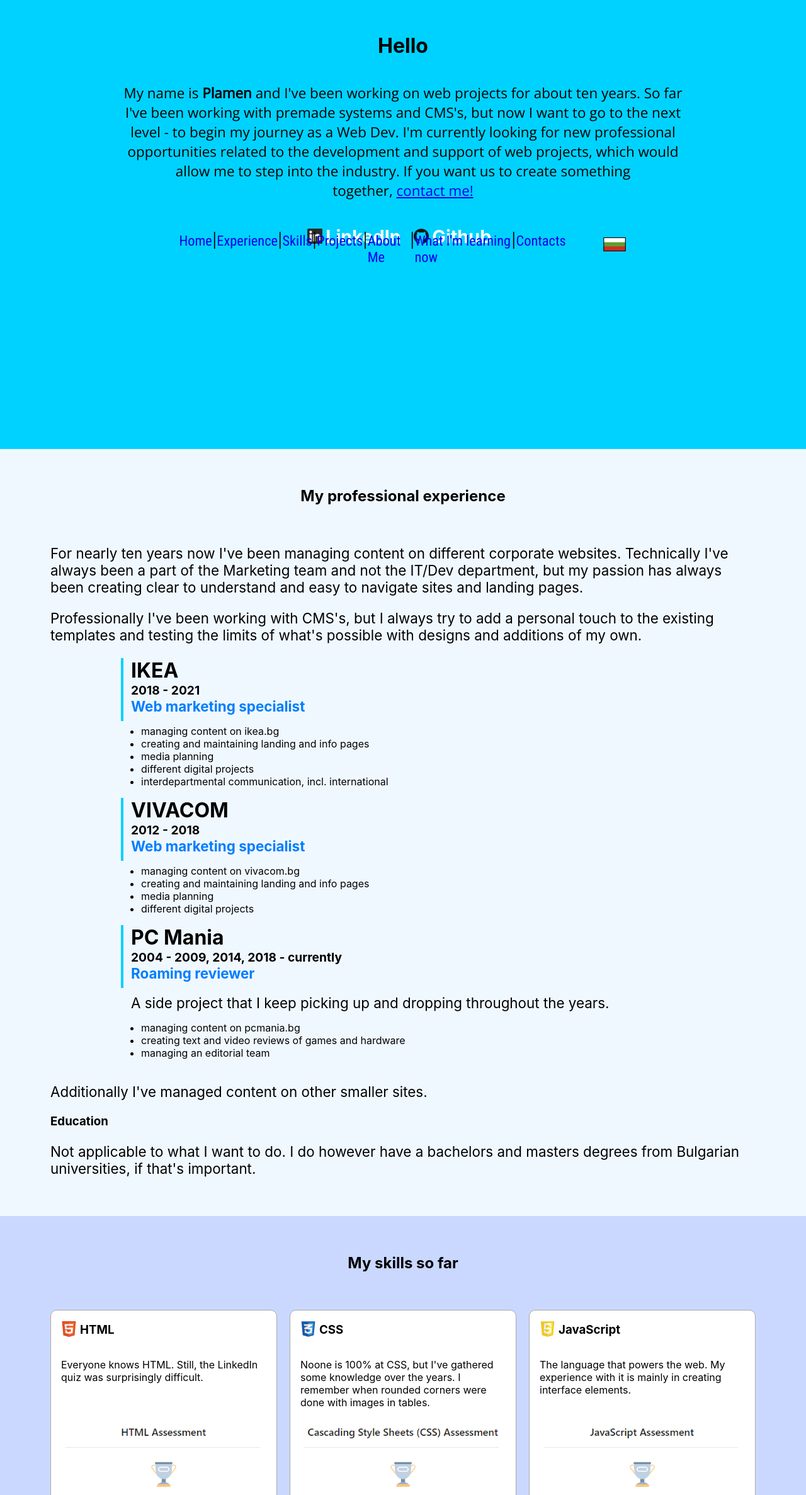
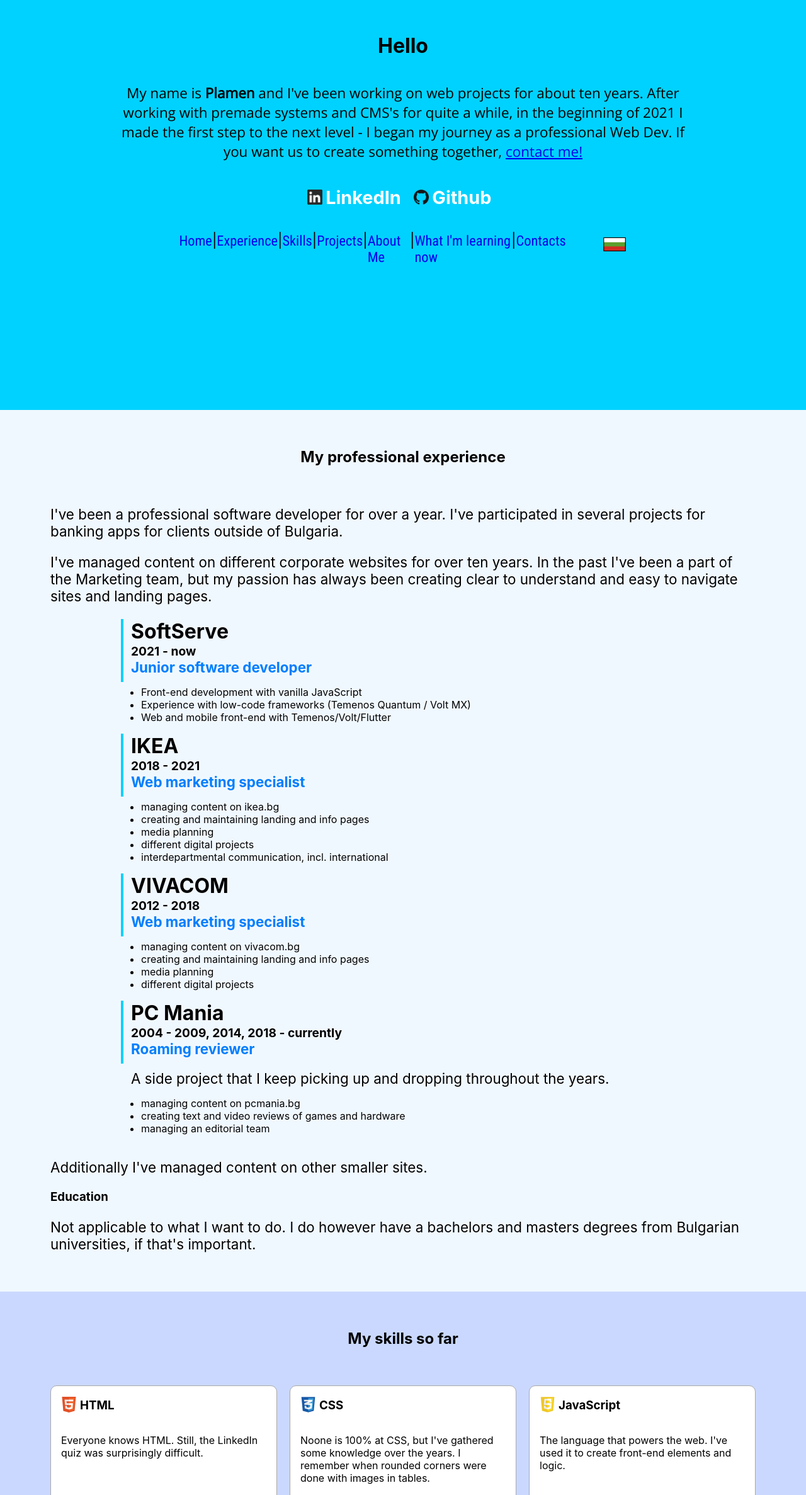
Before and after one commit to Flameski/portfolio-2021, a React (Create React App) app: page / in a window 1280 px wide. Shown: the part 192-2566 px from the top of the page at 63% size. Built offline with nearby package versions, Linux system fonts and the light colour scheme.

Commit message:
2022 update

```diff
--- a/package.json
+++ b/package.json
@@ -10,7 +10,7 @@
     "react-dom": "^17.0.1",
     "react-router-dom": "^5.2.0",
     "react-router-hash-link": "^2.3.1",
-    "react-scripts": "4.0.2",
+    "react-scripts": "^5.0.1",
     "sass": "^1.32.6",
     "web-vitals": "^1.1.0"
   },
--- a/src/components/CV.js
+++ b/src/components/CV.js
@@ -6,17 +6,26 @@
       <section className="experience" id="cv">
         <h2>Моят професионален опит</h2>
         <p>
-          От почти десет години се занимавам с управление на съдържание по
-          сайтовете на различни компании. Формално досега винаги съм бил част от
-          маркетинг екипа, а не от IT/Dev отдела, но моята страст винаги е била
-          насочена към създаването на ясни за разбиране и лесни за навигиране
-          сайтове и лендинг страници.
+          От повече от година съм част професионален софтуерен разработчик.
+          Участвал съм в няколко проекта за банкови приложения за клиенти извън
+          България.
         </p>
         <p>
-          В професионална среда работя с вече изградени CMS-и, но винаги се
-          старая да добавя личен отпечатък към зададените шаблони и да тествам
-          границите на възможното със собствени дизайни и доработки.
+          Над десет години се занимавах с управление на съдържание по сайтовете
+          на различни компании. В миналото бях част от маркетинг екипа, но моята
+          страст винаги е била насочена към създаването на ясни за разбиране и
+          лесни за навигиране сайтове и лендинг страници.
         </p>
+        <div className="employment">
+          <h4>SoftServe</h4>
+          <h5>2021 - до сега</h5>
+          <h6>Младши разработчик софтуер</h6>
+          <ul>
+            <li>Front-end разработка с vanilla JavaScript</li>
+            <li>Опит с low-code системи (Temenos Quantum / Volt MX)</li>
+            <li>Web и mobile front-end с Temenos/Volt/Flutter</li>
+          </ul>
+        </div>
         <div className="employment">
           <h4>IKEA</h4>
           <h5>2018 - 2021</h5>
@@ -72,17 +81,28 @@
       <section className="experience" id="cv">
         <h2>My professional experience</h2>
         <p>
-          For nearly ten years now I've been managing content on different
-          corporate websites. Technically I've always been a part of the
-          Marketing team and not the IT/Dev department, but my passion has
-          always been creating clear to understand and easy to navigate sites
-          and landing pages.
+          I've been a professional software developer for over a year. I've
+          participated in several projects for banking apps for clients outside
+          of Bulgaria.
         </p>
         <p>
-          Professionally I've been working with CMS's, but I always try to add a
-          personal touch to the existing templates and testing the limits of
-          what's possible with designs and additions of my own.
+          I've managed content on different corporate websites for over ten
+          years. In the past I've been a part of the Marketing team, but my
+          passion has always been creating clear to understand and easy to
+          navigate sites and landing pages.
         </p>
+        <div className="employment">
+          <h4>SoftServe</h4>
+          <h5>2021 - now</h5>
+          <h6>Junior software developer</h6>
+          <ul>
+            <li>Front-end development with vanilla JavaScript</li>
+            <li>
+              Experience with low-code frameworks (Temenos Quantum / Volt MX)
+            </li>
+            <li>Web and mobile front-end with Temenos/Volt/Flutter</li>
+          </ul>
+        </div>
         <div className="employment">
           <h4>IKEA</h4>
           <h5>2018 - 2021</h5>
--- a/src/components/Home.js
+++ b/src/components/Home.js
@@ -9,10 +9,8 @@
         <h1>Здравейте</h1>
         <p>
           Аз съм <strong>Пламен</strong> и се занимавам с уеб вече има-няма
-          десет години. Досега работех с готови системи и CMS-и, но искам да
-          премина на следващото ниво - да започна като Web Dev. В момента търся
-          нова професионална реализация, свързана с разработката и поддръжката
-          на уеб проекти, която да ми позволи да навляза в индустрията. Ако
+          десет години. След като доста време работех с готови системи и CMS-и, в началото на 2021-ва година успях да
+          премина на следващото ниво - стартирах като професионален Web Dev. Ако
           искате да направим нещо заедно,&nbsp;
           <a href="mailto:plamen.d@protonmail.com">свържете се с мен!</a>
         </p>
@@ -36,11 +34,9 @@
         <h1>Hello</h1>
         <p>
           My name is <strong>Plamen</strong> and I've been working on web
-          projects for about ten years. So far I've been working with premade
-          systems and CMS's, but now I want to go to the next level - to begin
-          my journey as a Web Dev. I'm currently looking for new professional
-          opportunities related to the development and support of web projects,
-          which would allow me to step into the industry. If you want us to
+          projects for about ten years. After working with premade
+          systems and CMS's for quite a while, in the beginning of 2021 I made the first step to the next level - I began
+          my journey as a professional Web Dev. If you want us to
           create something together,&nbsp;
           <a href="mailto:plamen.d@protonmail.com">contact me!</a>
         </p>
--- a/src/components/Tidbit.js
+++ b/src/components/Tidbit.js
@@ -1,4 +1,4 @@
-import React from 'react';
+import React from "react";
 
 const Tidbit = ({ id, title, img, bgstyle, showTidbitDescription }) => {
   return (
@@ -8,7 +8,7 @@
       onMouseOver={() => showTidbitDescription(id)}
       onMouseDown={() => showTidbitDescription(id)}
     >
-      <img src={img.default} alt={title} />
+      <img src={img} alt={title} />
       <p>{title}</p>
     </div>
   );
--- a/src/data/personal.js
+++ b/src/data/personal.js
@@ -1,59 +1,59 @@
 export const personal = [
   {
     id: 0,
-    title: 'Alt-tech wannabe',
-    img: require('../img/duck.png'),
+    title: "Alt-tech wannabe",
+    img: require("../img/brave.png"),
     description:
-      'Аз не го "гугълвам", аз го "дъквам". Да живее браузъра Brave. По ирония на съдбата не разбирам от Linux (все още).',
+      'Аз не го "гугълвам", аз го "брейввам". Да живее браузъра Brave. По ирония на съдбата не разбирам от Linux (все още).',
     descriptionEn:
-      'I don\'t "google" it, I "duck" it. Brave browser all the way. Ironically enough I don\'t do Linux (yet).',
-    bgstyle: 'linear-gradient(300deg, #ffc97d, #ff8a00)',
+      'I don\'t "google" it, I "brave" it. Brave browser all the way. Ironically enough I don\'t do Linux (yet).',
+    bgstyle: "linear-gradient(300deg, #ffc97d, #ff8a00)",
   },
   {
     id: 1,
-    title: 'Console peasant',
-    img: require('../img/peasant.png'),
+    title: "Console peasant",
+    img: require("../img/peasant.png"),
     description:
-      'Основната ми система в момента е PlayStation 4 Pro. Събирам пари за PS5!',
+      "Основната ми система в момента е PlayStation 4 Pro. Събирам пари за PS5!",
     descriptionEn:
-      'My current system of choice is the PlayStation 4 Pro. Saving for a PS5!',
-    bgstyle: 'linear-gradient(300deg, #fbff87, #f0ff00)',
+      "My current system of choice is the PlayStation 4 Pro. Saving for a PS5!",
+    bgstyle: "linear-gradient(300deg, #fbff87, #f0ff00)",
   },
   {
     id: 2,
-    title: 'No Twitter for me',
-    img: require('../img/twit.png'),
-    description: 'Никога.',
-    descriptionEn: 'Ever.',
-    bgstyle: 'linear-gradient(300deg, #7ed4f8, #1f85e5)',
+    title: "No Twitter for me",
+    img: require("../img/twit.png"),
+    description: "Никога.",
+    descriptionEn: "Ever.",
+    bgstyle: "linear-gradient(300deg, #7ed4f8, #1f85e5)",
   },
   {
     id: 3,
-    title: 'YouTube maniac',
-    img: require('../img/yt.png'),
+    title: "YouTube maniac",
+    img: require("../img/yt.png"),
     description:
-      'Почти не гледам телевизия, каквото ми трябва намирам в YouTube. Да, помня за алт-тех нещото, но YouTube няма еквивалент.',
+      "Почти не гледам телевизия, каквото ми трябва намирам в YouTube. Да, помня за алт-тех нещото, но YouTube няма еквивалент.",
     descriptionEn:
-      'I barely watch TV anymore, I get everything I need from YouTube. Yes, I know about the alt-tech thing, but YouTube has no equivalent.',
-    bgstyle: 'linear-gradient(300deg, #f3a6a6, #e51f1f)',
+      "I barely watch TV anymore, I get everything I need from YouTube. Yes, I know about the alt-tech thing, but YouTube has no equivalent.",
+    bgstyle: "linear-gradient(300deg, #f3a6a6, #e51f1f)",
   },
   {
     id: 4,
-    title: 'Skyrim',
-    img: require('../img/skyrim.png'),
-    description: 'Ако се чудите - да, любимата ми игра е Skyrim.',
+    title: "Skyrim",
+    img: require("../img/skyrim.png"),
+    description: "Ако се чудите - да, любимата ми игра е Skyrim.",
     descriptionEn:
-      'In case you needed to know - yes, my favourite videogame is Skyrim.',
-    bgstyle: 'linear-gradient(300deg, #6d6d6d, #38383c)',
+      "In case you needed to know - yes, my favourite videogame is Skyrim.",
+    bgstyle: "linear-gradient(300deg, #6d6d6d, #38383c)",
   },
   {
     id: 5,
-    title: 'Board gamer',
-    img: require('../img/dt.png'),
+    title: "Board gamer",
+    img: require("../img/dt.png"),
     description:
-      'Картонът и пластмасата отново са на мода. Любимата ми е Terraforming Mars.',
+      "Картонът и пластмасата отново са на мода. Любимата ми е Terraforming Mars.",
     descriptionEn:
-      'Cardboard and plastic games are making a comeback. My favourite is Terraforming Mars.',
-    bgstyle: 'linear-gradient(300deg, #6467fe, #0009c1)',
+      "Cardboard and plastic games are making a comeback. My favourite is Terraforming Mars.",
+    bgstyle: "linear-gradient(300deg, #6467fe, #0009c1)",
   },
 ];
--- a/src/data/skills.js
+++ b/src/data/skills.js
@@ -1,80 +1,80 @@
 export const skills = [
   {
     id: 0,
-    name: 'HTML',
+    name: "HTML",
     description:
-      'Всеки знае HTML. Въпреки това тестът в LinkedIn беше изненадващо труден.',
+      "Всеки знае HTML. Въпреки това тестът в LinkedIn беше изненадващо труден.",
     descriptionEn:
-      'Everyone knows HTML. Still, the LinkedIn quiz was surprisingly difficult.',
-    icon: require('../img/html.svg'),
-    badge: require('../img/badge-1-html.png'),
+      "Everyone knows HTML. Still, the LinkedIn quiz was surprisingly difficult.",
+    icon: require("../img/html.svg"),
+    badge: require("../img/badge-1-html.png"),
   },
   {
     id: 1,
-    name: 'CSS',
+    name: "CSS",
     description:
-      'Никой не е 100% в CSS, но през годините събрах известни познания. Помня времето, когато заоблени ръбове на елементи се правеха чрез поставяне на изображения в таблица.',
+      "Никой не е 100% в CSS, но през годините събрах известни познания. Помня времето, когато заоблени ръбове на елементи се правеха чрез поставяне на изображения в таблица.",
     descriptionEn:
       "Noone is 100% at CSS, but I've gathered some knowledge over the years. I remember when rounded corners were done with images in tables.",
-    icon: require('../img/css.png'),
-    badge: require('../img/badge-2-css.png'),
+    icon: require("../img/css.png"),
+    badge: require("../img/badge-2-css.png"),
   },
   {
     id: 2,
-    name: 'JavaScript',
+    name: "JavaScript",
     description:
-      'Езикът, който задвижва уеб-а. Моят опит с него е главно в изграждането на интерфейсни елементи.',
+      "Езикът, който задвижва уеб-а. Използвал съм го за изграждане на фронтенд елементи и логика.",
     descriptionEn:
-      'The language that powers the web. My experience with it is mainly in creating interface elements.',
-    icon: require('../img/js.png'),
-    badge: require('../img/badge-3-js.png'),
+      "The language that powers the web. I've used it to create front-end elements and logic.",
+    icon: require("../img/js.png"),
+    badge: require("../img/badge-3-js.png"),
   },
   {
     id: 3,
-    name: 'React',
+    name: "React",
     description:
-      'Библиотека, с която ми е приятно да работя. Все още съм далеч от познание за всичките й тънкости, но напредвам бързо.',
+      "Библиотека, с която ми е приятно да работя. Все още съм далеч от познание за всичките й тънкости, но напредвам бързо.",
     descriptionEn:
       "A library I enjoy working with. I'm still far from knowing all its secrets, but I'm getting there.",
-    icon: require('../img/react.png'),
-    badge: require('../img/badge-4-react.png'),
+    icon: require("../img/react.png"),
+    badge: require("../img/badge-4-react.png"),
   },
   {
     id: 4,
-    name: 'jQuery',
+    name: "jQuery",
     description:
-      'Знам, че славата му отминава, но все пак е удобна и приятна за ползване технология.',
+      "Знам, че славата му отминава, но все пак е удобна и приятна за ползване технология.",
     descriptionEn:
       "I know it's past its glory days, but I still find it to be a convinient and easy to use tech.",
-    icon: require('../img/jquery.png'),
-    badge: require('../img/badge-5-jquery.png'),
+    icon: require("../img/jquery.png"),
+    badge: require("../img/badge-5-jquery.png"),
   },
   {
     id: 5,
-    name: 'Bootstrap',
+    name: "Bootstrap",
     description:
-      'Обичам този фреймуърк заради бързината, с която ми позволява да правя подредбата на страницата.',
+      "Обичам този фреймуърк заради бързината, с която ми позволява да правя подредбата на страницата.",
     descriptionEn:
-      'I love this framework for the speed it gives me when creating a page layout.',
+      "I love this framework for the speed it gives me when creating a page layout.",
 
-    icon: require('../img/bootstrap.png'),
+    icon: require("../img/bootstrap.png"),
   },
   {
     id: 6,
-    name: 'SCSS',
+    name: "SCSS",
     description:
-      'По-добрият CSS. Заслужава си дори само заради нестинга на елементи.',
+      "По-добрият CSS. Заслужава си дори само заради нестинга на елементи.",
     descriptionEn:
       "The better CSS. It's worth it even only for the nesting of elements.",
-    icon: require('../img/sass.png'),
+    icon: require("../img/sass.png"),
   },
   {
     id: 7,
-    name: 'LUA',
+    name: "LUA",
     description:
-      'Език, по-прост дори от JavaScript. Странично занимание, с което се захванах, за да дигитализирам настолна игра.',
+      "Език, по-прост дори от JavaScript. Странично занимание, с което се захванах, за да дигитализирам настолна игра.",
     descriptionEn:
-      'A Language even simpler than JavaScript. A side project I took up in order to digitize a board game.',
-    icon: require('../img/lua.png'),
+      "A Language even simpler than JavaScript. A side project I took up in order to digitize a board game.",
+    icon: require("../img/lua.png"),
   },
 ];
--- a/src/data/tools.js
+++ b/src/data/tools.js
@@ -1,41 +1,40 @@
 export const tools = [
   {
     id: 0,
-    name: 'VS Code',
-    description: 'Dark mode, разбира се.',
-    descriptionEn: 'Dark mode, of course.',
-    icon: require('../img/vscode.png'),
+    name: "VS Code",
+    description: "Dark mode, разбира се.",
+    descriptionEn: "Dark mode, of course.",
+    icon: require("../img/vscode.png"),
   },
   {
     id: 1,
-    name: 'Git',
-    description: 'За момента само на ниво "push origin master", но надграждам.',
-    descriptionEn:
-      'So far only on a "push origin master" level, but I\'m improving.',
-    icon: require('../img/git.png'),
+    name: "Git",
+    description: "Използвал съм Atlassian Sourcetree като визуален клиент.",
+    descriptionEn: "I'm using Atlassian Sourcetree as a visual client.",
+    icon: require("../img/git.png"),
   },
   {
     id: 2,
-    name: 'npm',
-    description: 'Запознат съм с npm екосистемата.',
+    name: "npm",
+    description: "Запознат съм с npm екосистемата.",
     descriptionEn: "I'm familiar with the npm ecosystem.",
-    icon: require('../img/npm.png'),
+    icon: require("../img/npm.png"),
   },
   {
     id: 3,
-    name: 'Photoshop',
+    name: "Photoshop",
     description:
-      'Не съм дизайнер, но мога да си оразмеря картинка или да използвам patch tool-a. Постоянно забравям разликата между burn и dodge tool-a. Знам, че ползвам стара иконка - CS3 е най-новата версия, до която съм имал досег.',
+      "Не съм дизайнер, но мога да си оразмеря картинка или да използвам patch tool-a. Постоянно забравям разликата между burn и dodge tool-a. Знам, че ползвам стара иконка - CS3 е най-новата версия, до която съм имал досег.",
     descriptionEn:
       "I'm not a designer, but I can resize a pic or use the patch tool. I keep forgetting the difference between the burn and the dodge tool. I know I'm using an old icon - CS3 is the newest version I've had contact with",
-    icon: require('../img/ps.png'),
+    icon: require("../img/ps.png"),
   },
 
   {
     id: 4,
-    name: 'Sony Vegas',
-    description: 'В свободното си време правя видеа за удоволствие.',
-    descriptionEn: 'I make videos for fun in my spare time.',
-    icon: require('../img/vegas.png'),
+    name: "Sony Vegas",
+    description: "В свободното си време правя видеа за удоволствие.",
+    descriptionEn: "I make videos for fun in my spare time.",
+    icon: require("../img/vegas.png"),
   },
 ];
```
Also changed, not shown: src/components/SingleProject.js (+9 -9 lines), src/components/Skill.js (+3 -5 lines), src/data/learning.js (+9 -10 lines), src/img/brave.png (added), 1 other file (tests, documents, lock files or other folders).
